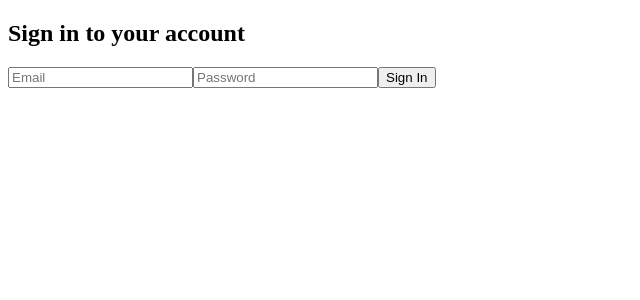
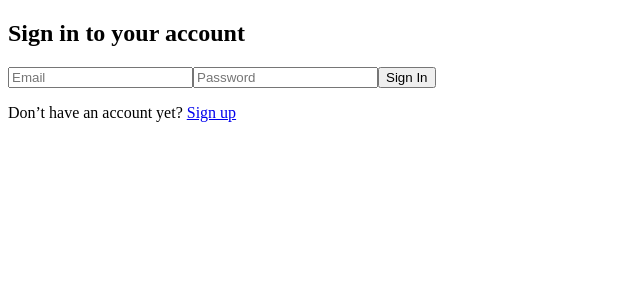
Before and after one commit to Jykiin/hetic-firebase, a Next.js app: page /login in a window 1280 px wide. Shown: the top 300 px of the page, without its empty margins (0-640 px from the left). Built offline with nearby package versions, Linux system fonts and the light colour scheme.

Commit message:
Add link to signup

```diff
--- a/pages/login.js
+++ b/pages/login.js
@@ -47,6 +47,15 @@ export default function Login() {
               >
                 Sign In
               </button>
+              <p class="text-sm font-light text-gray-500 dark:text-gray-400">
+                Don’t have an account yet?{" "}
+                <a
+                  href="./signup"
+                  class="font-medium text-primary-600 hover:underline dark:text-primary-500"
+                >
+                  Sign up
+                </a>
+              </p>
             </form>
           </div>
         </div>
```
